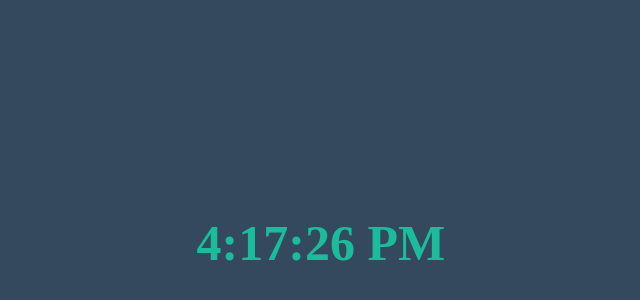
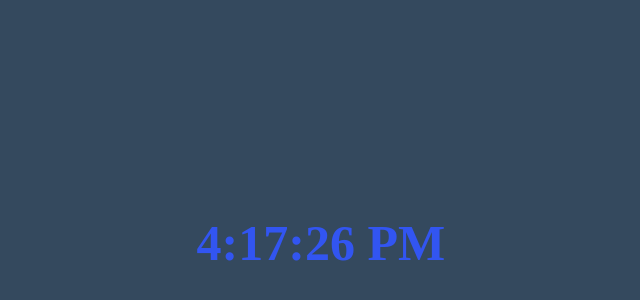
Before and after one commit to pranjalb21/My-first-project, a plain HTML site: page Index.html in a window 1280 px wide. Shown: the part 108-408 px from the top of the page, without its empty margins (317-957 px from the left). Drawn offline with Linux system fonts and the light colour scheme.

Commit message:
Update Digital clock.css

```diff
--- a/Digital clock.css
+++ b/Digital clock.css
@@ -5,7 +5,7 @@ body{
     left: 40%;
     top: 40%;
     position: relative;
-    color: #1abc9c;
+    color: #3255f1;
     font-size: 50px;
 }
 #box:hover{
@@ -13,4 +13,5 @@ body{
     top:36%;
     position: relative;
     font-size: 100px;
+    color: #e94715;
 }
```
